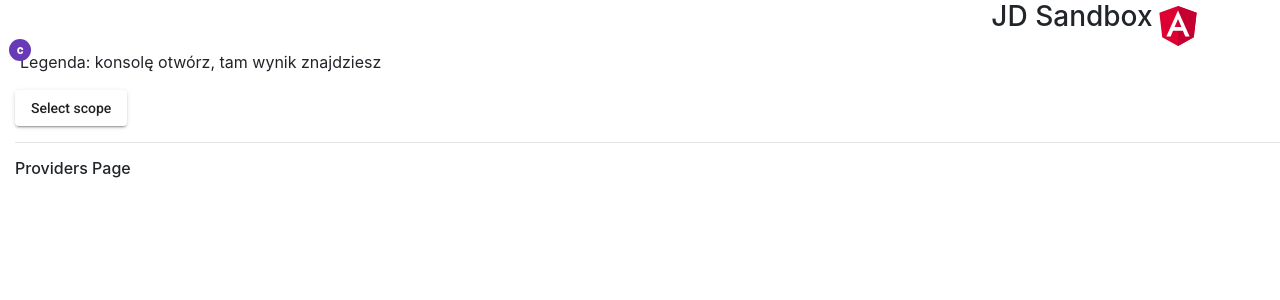
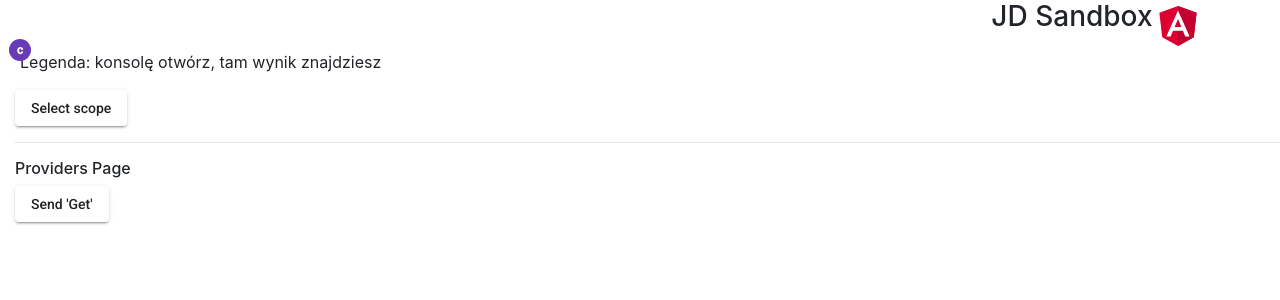
Before and after one commit to ptomczy/JD, an Angular app in the folder jd/: page /providers in a window 1280 px wide. Shown: the top 300 px of the page. Built offline with nearby package versions, Linux system fonts and the light colour scheme.

Commit message:
20190917_EOD

```diff
--- a/jd/src/providers/pages/providers.html
+++ b/jd/src/providers/pages/providers.html
@@ -1 +1,2 @@
 <h6>Providers Page</h6>
+<button mat-raised-button (click)="sendGetMethod()">Send 'Get'</button>
--- a/jd/src/providers/pages/providers.ts
+++ b/jd/src/providers/pages/providers.ts
@@ -1,5 +1,5 @@
 import { Component } from "@angular/core";
-import { HttpClientModule } from '@angular/common/http';
+import { ProvidersService } from '../services/providers.service';
 
 @Component({
     selector: 'providers',
@@ -7,11 +7,14 @@ import { HttpClientModule } from '@angular/common/http';
 })
 export class ProvidersPage {
 
-    constructor(private http: HttpClientModule){
+    constructor(private providersService: ProvidersService){
 
     }
 
-    testMethod(){
+    sendGetMethod(){
+        let res = this.providersService.getInfo().subscribe(m => {
 
+            console.log(m);
+        });
     }
 }
--- a/jd/src/providers/services/providers.service.ts
+++ b/jd/src/providers/services/providers.service.ts
@@ -1,16 +1,16 @@
 import { Injectable } from "@angular/core";
 import { HttpClient } from '@angular/common/http';
 
-const url: string = 'http://localhost:8081';
+const url: string = 'http://localhost:8081/komp';
 
 @Injectable()
 export class ProvidersService {
-    constructor(private http: HttpClient){
+    constructor(private httpClient: HttpClient){
     }
 
     getInfo(){
-        this.http.get(url);
-        return null;
+        let inf = this.httpClient.get(url);
+        return inf;
     }
 
 }
```
